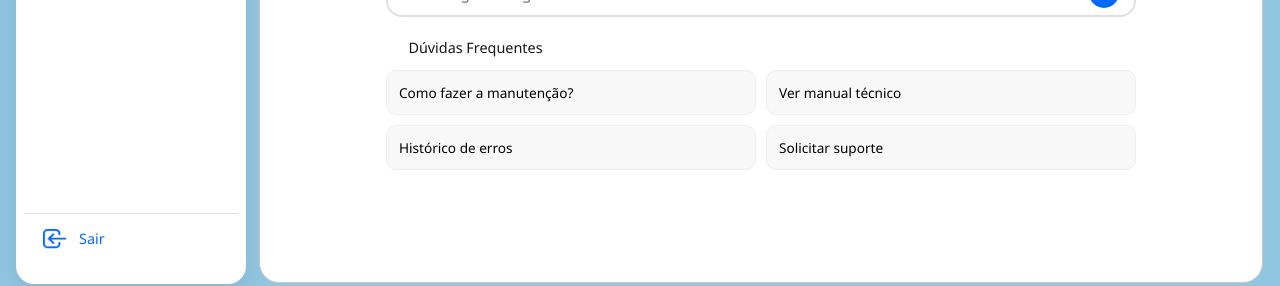
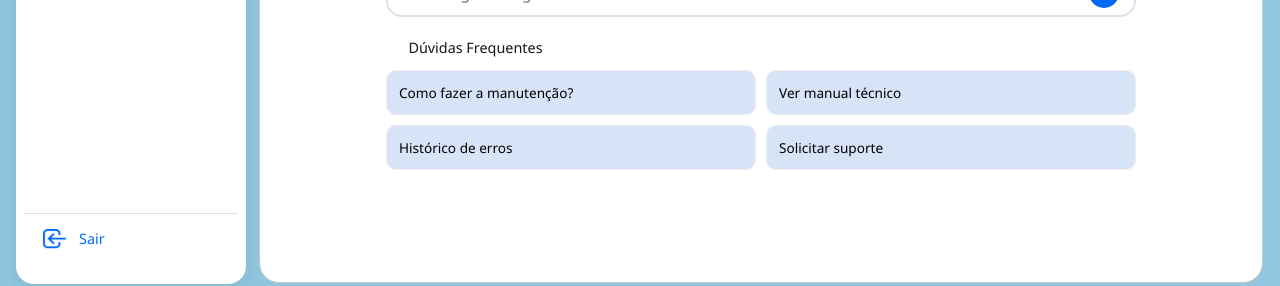
Before and after one commit to RicardoSantiago18/Anchordata, a React (Vite) app in the folder frontend/: page /chat in a window 1280 px wide. Shown: the part 500-786 px from the top of the page. Built offline with nearby package versions, Linux system fonts and the light colour scheme; no server answers; sample sign-in values are in the browser's storage; some icons are missing.

Commit message:
corzinha adicionada

```diff
--- a/frontend/src/components/chat.css
+++ b/frontend/src/components/chat.css
@@ -208,7 +208,7 @@
 }
 
 .faq-item {
-  background: #f8f8f8;
+  background: #D7E4F7;
   border: 1px solid #eee;
   padding: 12px;
   border-radius: 10px;
@@ -218,7 +218,7 @@
 }
 
 .faq-item:hover {
-  background: #f0f0f0;
+  background: #56bbee;
 }
 
 /* Custom Scrollbar */
```
Also changed, not shown: 1 other file (tests, documents, lock files or other folders).
